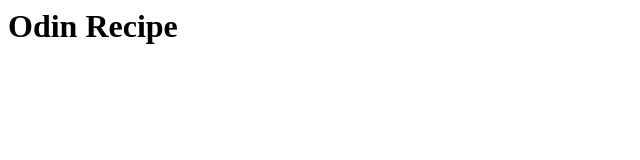
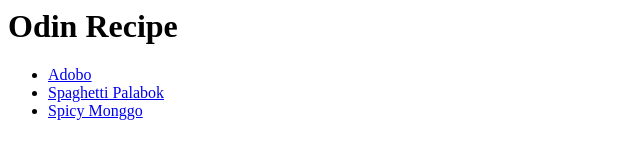
Before and after one commit to ekEddie/odin-recipes, a plain HTML site: page index.html in a window 1280 px wide. Shown: the whole page, without its empty margins (0-640 px from the left). Drawn offline with Linux system fonts and the light colour scheme.

Commit message:
added a links to new recipes

```diff
--- a/index.html
+++ b/index.html
@@ -4,5 +4,11 @@
 </head>
 <body>
 <h1>Odin Recipe</h1>
+<ul>
+    <li><a href="recipes/adobo.html">Adobo</a></li>
+    <li><a href="recipes/palabok.html">Spaghetti Palabok</a></li>
+    <li><a href="recipes/spicymonggo.html">Spicy Monggo</a></li>
+</ul>
+
 </body>
 </html>
```
